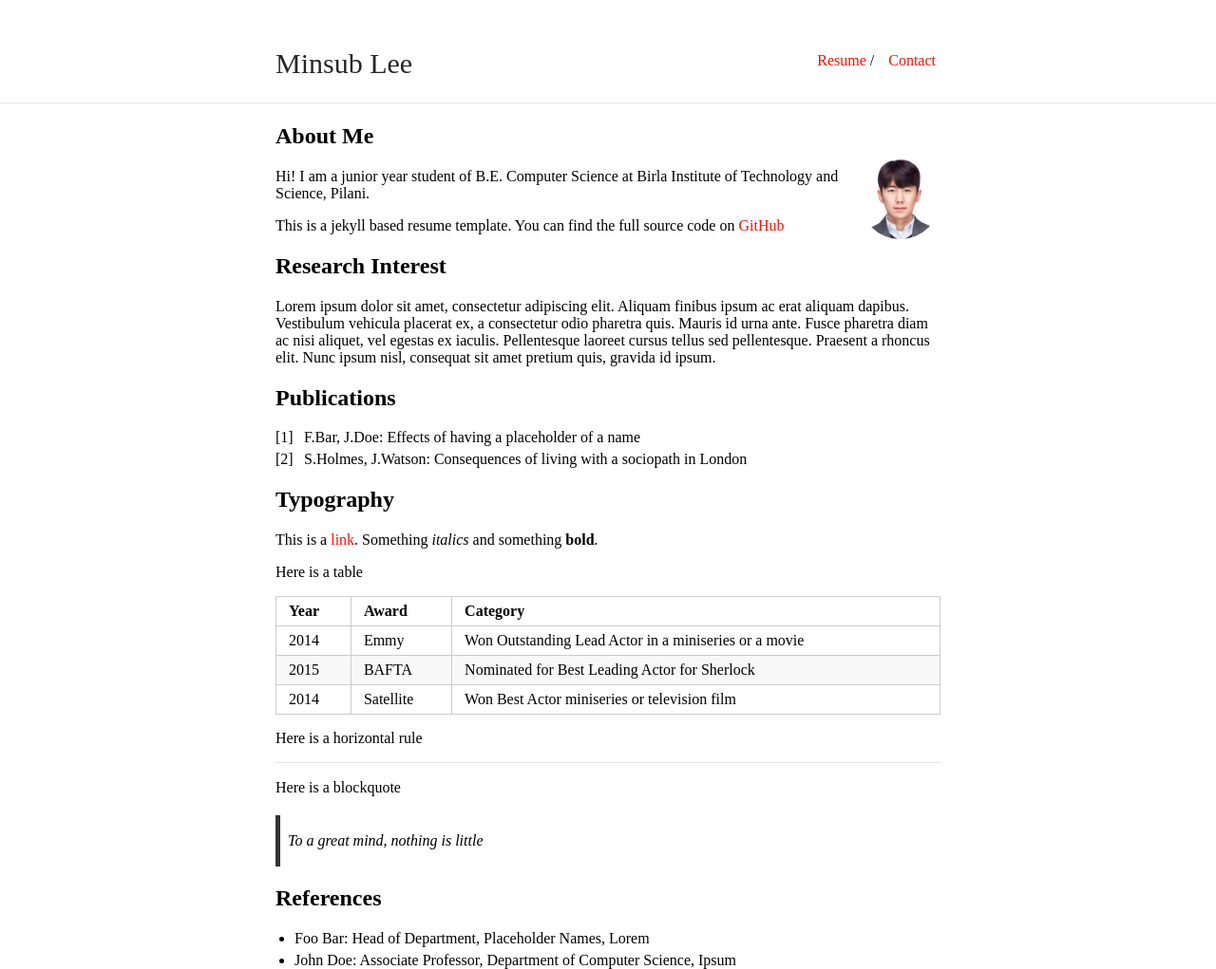
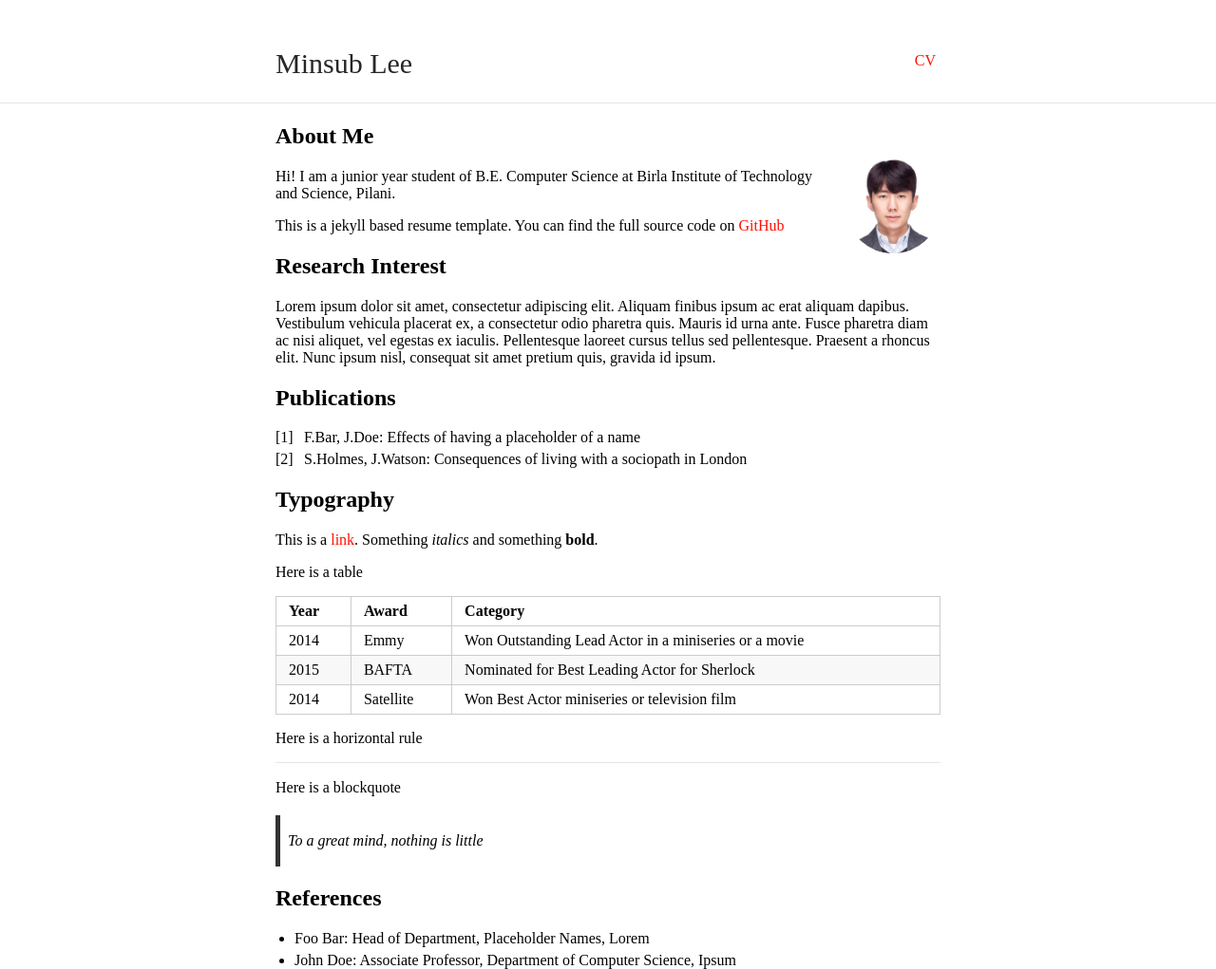
Before and after one commit to msublee/msublee.github.io, a Jekyll site: the page built from index.md, in a window 1280 px wide. Shown: the whole page at 95% size. Built offline with Jekyll 4.4.1, drawn with Linux system fonts in a browser that asks for light colours; our own code applies the rules of GitHub Pages for plain Markdown files.

Commit message:
Theme changed

```diff
--- a/_config.yml
+++ b/_config.yml
@@ -18,7 +18,7 @@ sass:
 nav:
 #  - name: "About"
   #  link: "/researcher/"
- - name: "Resume"
-   link: "resume.pdf"
- - name: "Contact"
-   link: "contact"
+ - name: "CV"
+   link: "CV.pdf"
+#  - name: "Contact"
+  #  link: "contact"
--- a/_sass/vars.scss
+++ b/_sass/vars.scss
@@ -3,7 +3,8 @@
  */
 
 $accent: #FF0F00;
-$image-size: 85px;
+// $image-size: 85px;
+$image-size: 100px;
 
 /*
  * Build Variables, don't touch
```
